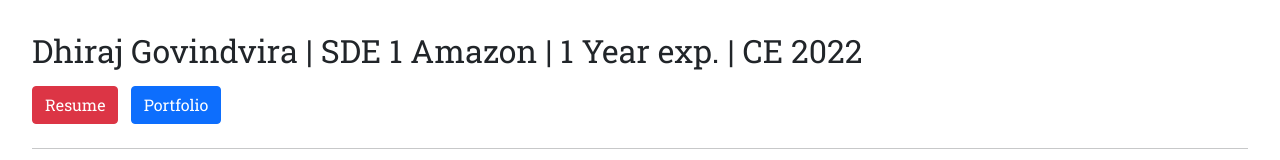
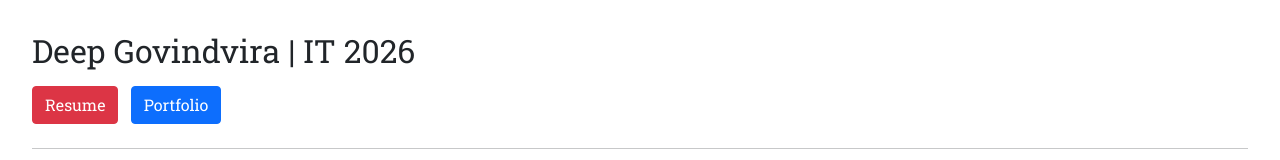
Before and after one commit to deep-govindvira/portfolio, a plain HTML site: page components/cover/cover.html in a window 1280 px wide. Shown: the top 160 px of the page. Drawn offline with nearby package versions, Linux system fonts and the light colour scheme.

Commit message:
remove dot

```diff
--- a/components/cover/cover.html
+++ b/components/cover/cover.html
@@ -13,16 +13,16 @@
 <body>
     <div class="cover-comp">
         <div class="h2">
-            Dhiraj Govindvira | SDE 1 Amazon | 1 Year exp. | CE 2022
+            Deep Govindvira | IT 2026
         </div>
         <div>
             <a class="btn btn-danger" href="https://drive.google.com/u/0/uc?id=1-F3-wJxGBnRbftZgFVvL4ToZRhsFjQlI&export=download" download>Resume</a>
-            <a class="m-2 btn btn-primary" href="https://dhiraj-govindvira.netlify.app/" target="_blank">Portfolio</a>
+            <a class="m-2 btn btn-primary" href="https://deep-govindvira.netlify.app/" target="_blank">Portfolio</a>
         </div>
         <hr>
         <div class="mt-3">
             <div>
-                I am <span class="bold">Dhiraj Govindvira</span>.
+                I am <span class="bold">Dhiraj Govindvira</span>
                 A Software Engineer with strong knowledge of C++, Java, Data structures & Algorithms, Object Oriented Principles, Database management (Basic), Web development and AWS. I have <span class="bold">1 year of experience</span> in the software industry, working as a Software Development Engineer at <span class="bold">Amazon</span>. I completed my graduation in Computer Engineering from Dharmsinh Desai University, 2022.
             </div>
             <div class="mt-3">
```
